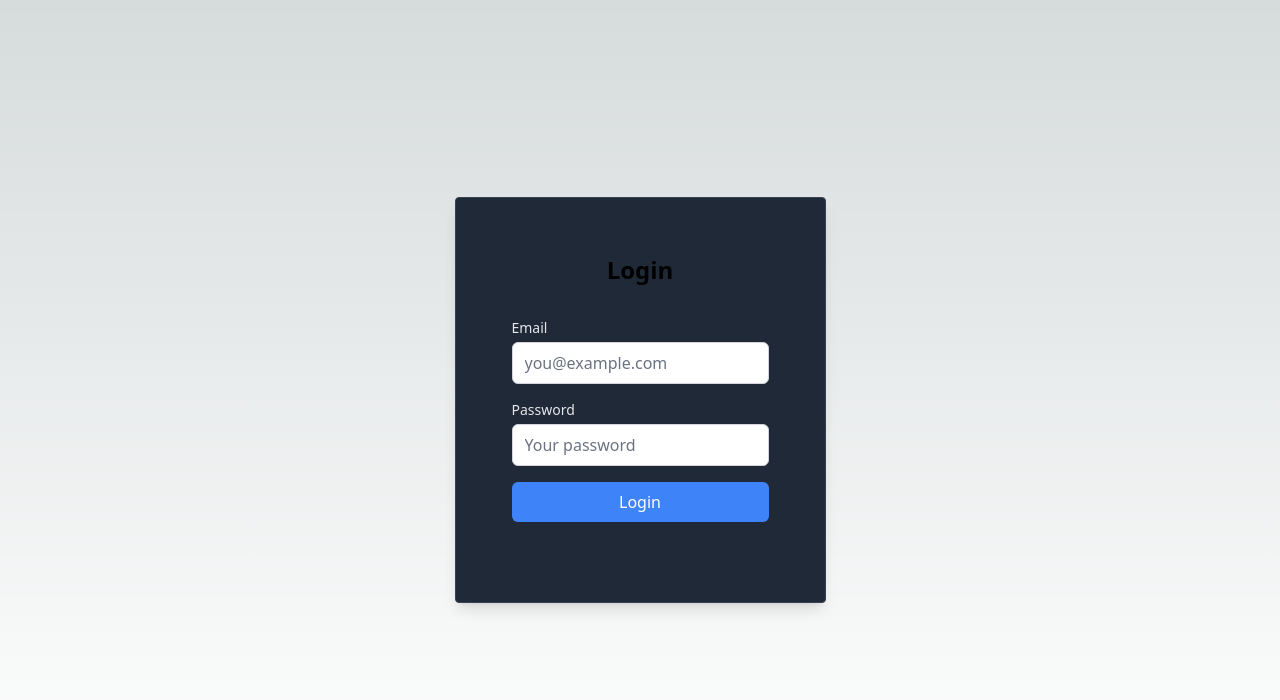
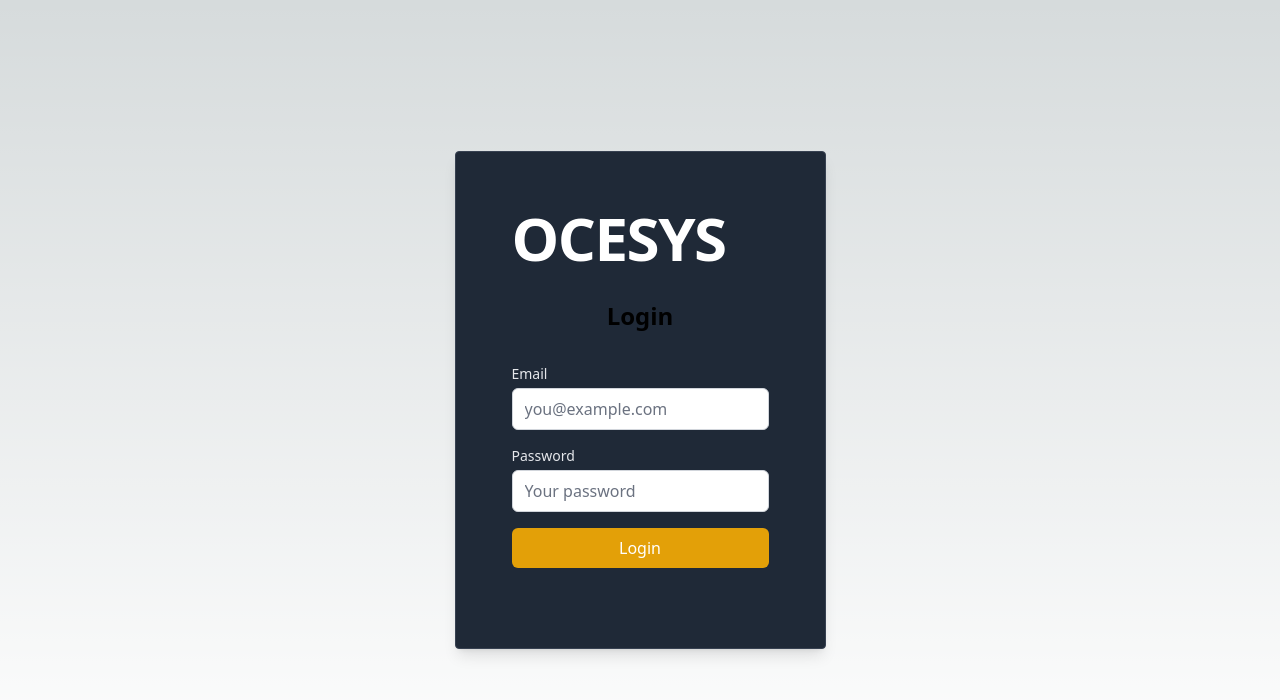
Before and after one commit to Arwiz/chat-ocesys, a Next.js app: page /auth/Login in a window 1280 px wide. Shown: the top 700 px of the page. Built offline with nearby package versions, Linux system fonts and the light colour scheme.

Commit message:
fix login page alignment

```diff
--- a/src/app/auth/Login/page.tsx
+++ b/src/app/auth/Login/page.tsx
@@ -4,7 +4,8 @@ import { useRouter } from 'next/navigation';
 import { useEffect, useState } from 'react';
 import { Button, Checkbox, Label, TextInput, Card } from 'flowbite-react';
 // import { useAuth } from '@/hooks/useauth';
-import {signIn, signOut, useSession} from 'next-auth/react';
+import { signIn, signOut, useSession } from 'next-auth/react';
+import Image from 'next/image';
 
 
 export default function Login() {
@@ -26,9 +27,10 @@ export default function Login() {
 
   };
 
-  return (
-    <div className="min-h-screen flex items-center justify-center">
+return (
+  <div className=" min-h-screen flex items-center justify-center ">
       <Card className="p-8 rounded shadow-lg max-w-md">
+      <h1 className="mb-4 text-4xl font-extrabold leading-none tracking-tight text-gray-900 md:text-5xl lg:text-6xl dark:text-white">OCESYS</h1>
         <h2 className="text-2xl font-semibold text-center mb-4">Login</h2>
         <form>
           <div className="mb-4">
@@ -38,7 +40,7 @@ export default function Login() {
             <input
               type="email"
               id="email"
-              className="w-full mt-1 py-2 px-3 border border-gray-300 rounded-md"
+              className="w-full mt-1 py-2 px-3 border border-gray-300  text-yellow-400 rounded-md"
               placeholder="you@example.com"
               value={email}
               onChange={(e) => setEmail(e.target.value)}
@@ -51,7 +53,7 @@ export default function Login() {
             <input
               type="password"
               id="password"
-              className="w-full mt-1 py-2 px-3 border border-gray-300 rounded-md"
+              className="w-full mt-1 py-2 px-3 border border-gray-300  text-yellow-400 rounded-md"
               placeholder="Your password"
               value={password}
               onChange={(e) => setPassword(e.target.value)}
@@ -60,7 +62,7 @@ export default function Login() {
           <div className="mb-6">
             <button
               type="button"
-              className="w-full py-2 px-4 text-white rounded-md bg-blue-500 hover:bg-blue-600 focus:outline-none focus:ring focus:ring-blue-200"
+              className="w-full py-2 px-4 text-white rounded-md bg-yellow-400 hover:bg-yellow-600 focus:outline-none focus:ring focus:ring-blue-200"
               onClick={handleLogin}
             >
               Login
```
